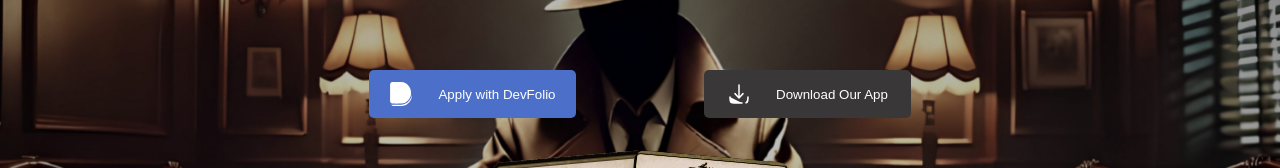
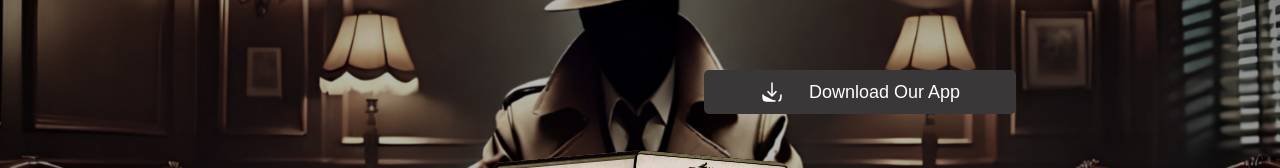
Before and after one commit to yuv44n/makeathon7-website, a React (Vite) app: page / in a window 1280 px wide. Shown: the part 330-498 px from the top of the page. Built offline with nearby package versions, Linux system fonts and the light colour scheme.

Commit message:
devfolio-buton

```diff
--- a/src/pages/Home.jsx
+++ b/src/pages/Home.jsx
@@ -29,6 +29,16 @@ const Home = () => {
     return () => clearInterval(interval);
   }, []);
 
+  React.useEffect(() => {
+    const script = document.createElement("script");
+    script.src = "https://apply.devfolio.co/v2/sdk.js";
+    script.async = true;
+    script.defer = true;
+    document.body.appendChild(script);
+    return () => {
+      document.body.removeChild(script);
+    };
+  }, []);
 
   const scrollToTop = () => {
     if (isScrolledDown) {
@@ -63,30 +73,35 @@ const Home = () => {
       />
       <Banner />
       <div className={styles.flickerEffect}></div>
-      <div className={stylesLogo.logoContainer}> {/* Wrap logos inside a div */}
-                    <img className={stylesLogo.devfolio} src="/Sponsors/Devfolio-white.png" alt="DEVFOLIO LOGO" />
-                    <img className={stylesLogo.ethindia} src="/Sponsors/ethindia-light.png" alt="ETHINDIA LOGO" />
-                  </div>
+      <div className={stylesLogo.logoContainer}>
+        {" "}
+        {/* Wrap logos inside a div */}
+        <img
+          className={stylesLogo.devfolio}
+          src="/Sponsors/Devfolio-white.png"
+          alt="DEVFOLIO LOGO"
+        />
+        <img
+          className={stylesLogo.ethindia}
+          src="/Sponsors/ethindia-light.png"
+          alt="ETHINDIA LOGO"
+        />
+      </div>
       <div className={styles.button_container}>
-        <Buttons
-          iconType="devfolio"
-          onClick={() => alert("Well.....i work for now?")}
-          style={{
-            size: "48px",
-            height: "6vh",
-            width: "207px",
-          }}
-          backgroundColor="rgba(55, 112, 255, 1)"
-        >
-          Apply with DevFolio
-        </Buttons>
+        <div
+          className="apply-button"
+          data-hackathon-slug="makeathon-7"
+          data-button-theme="light"
+          style={{ height: "44px", width: "312px" }} // Change this line
+        ></div>
         <Buttons
           iconType="download"
           onClick={() => alert("Well.....i work for now?")}
           style={{
             size: "48px",
-            height: "6vh",
-            width: "207px",
+            height: "44px",
+            width: "312px",
+            fontSize: "18px",
           }}
         >
           Download Our App
```
